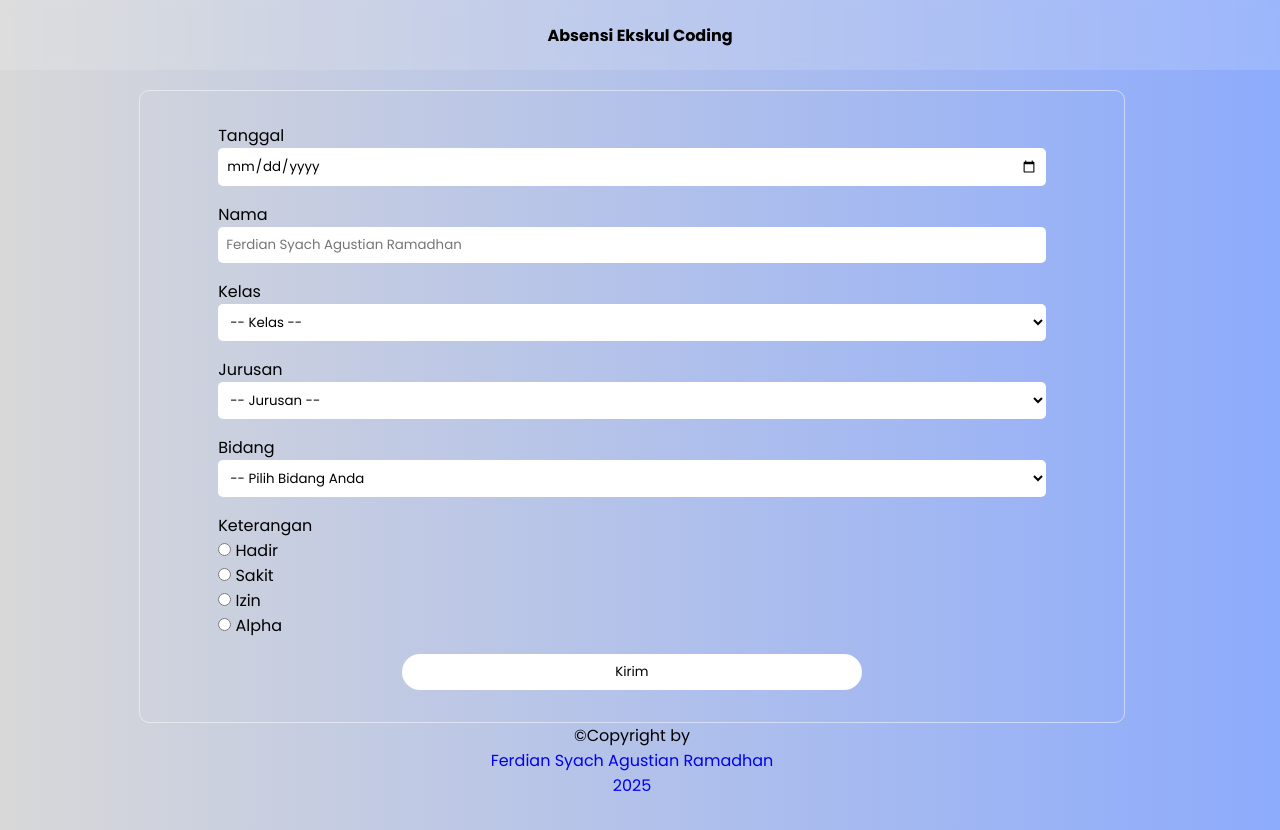
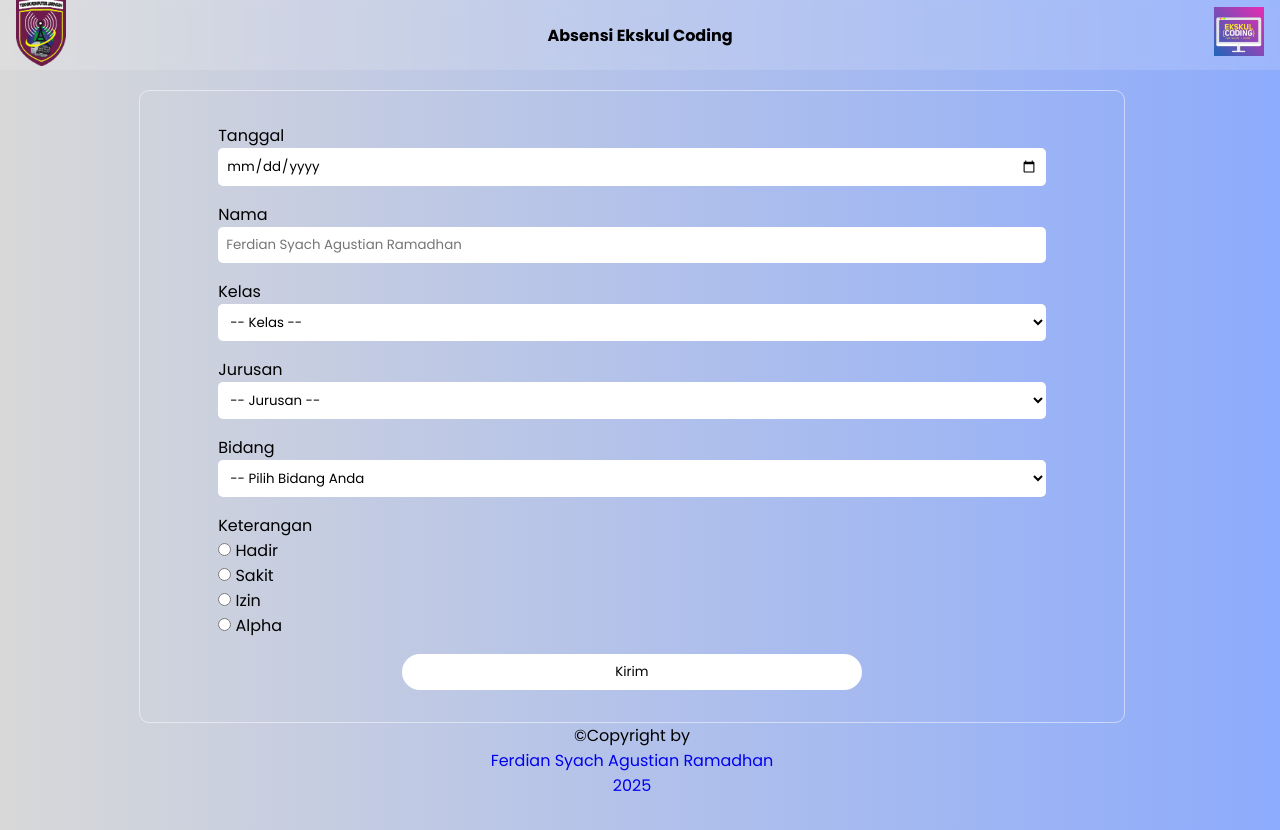
Before and after one commit to Beethid/Absensi-Coding, a plain HTML site: page form/index.html in a window 1280 px wide. Drawn offline with Linux system fonts and the light colour scheme.

Commit message:
Update index.html

```diff
--- a/form/index.html
+++ b/form/index.html
@@ -9,13 +9,13 @@
   <body>
     <nav class="navbar">
       <div class="logo">
-        <img src="image/tkj.png" alt="" />
+        <img src="/image/tkj.png" alt="" />
       </div>
       <div class="judul">
         <h4>Absensi Ekskul Coding</h4>
       </div>
       <div class="logo">
-        <img src="image/logo-ekskul.png" alt="" />
+        <img src="/image/logo-ekskul.png" alt="" />
       </div>
     </nav>
 
```
